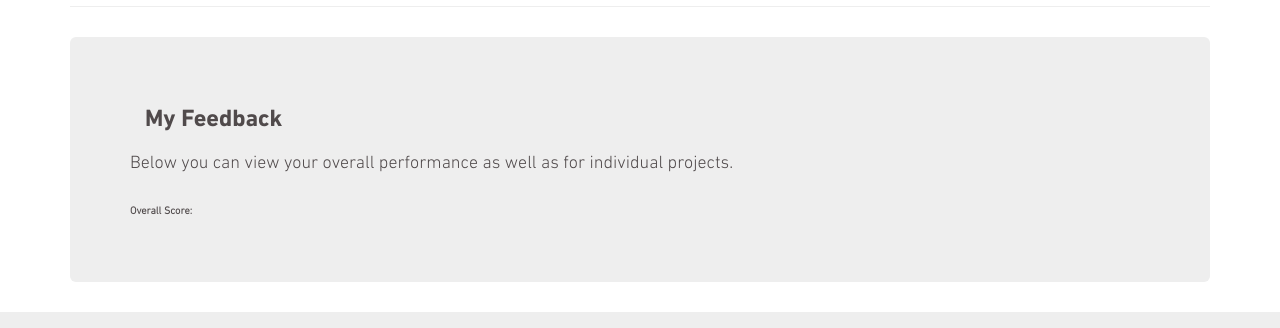
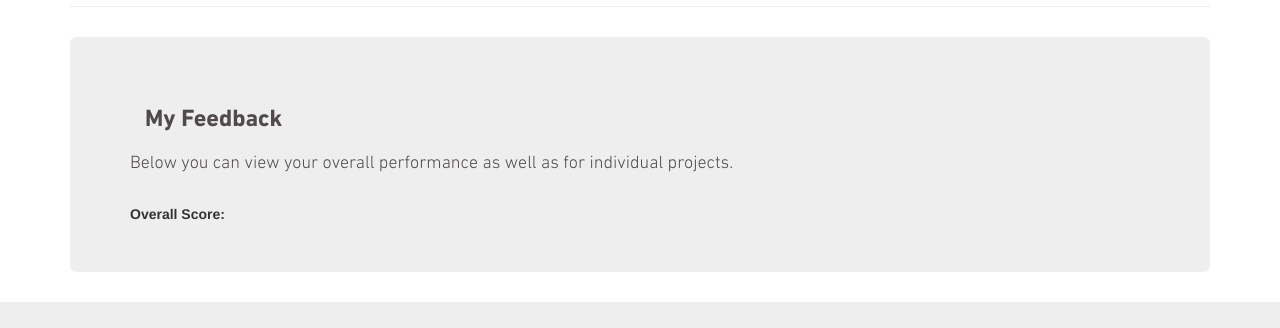
Before and after one commit to rohankonnur123/feedbackWebApp, a plain HTML site: page feedback_student.html in a window 1280 px wide. Shown: the part 131-459 px from the top of the page. Drawn offline with nearby package versions, Linux system fonts and the light colour scheme; no server answers; a script that the page names is missing; files whose address does not match are found by name.

Commit message:
made change

```diff
--- a/feedback_student.html
+++ b/feedback_student.html
@@ -153,10 +153,12 @@ height: 400px;
 
 <div class="container">
   <h3> <span class="text-headerlarge">My Feedback</span> </h3>
-    </div>
-     <h4> <span class="text-primary">Below you can view your overall performance as well as for individual projects.</span> </h4>
-     <br>
-     <p><b>Overall Score: </b><span id="overallScore"></span></p>
+</div>
+ <h4> <span class="text-primary">Below you can view your overall performance as well as for individual projects.</span> </h4>
+ <br>
+ <span><b>Overall Score: </b><span id="overallScore"></span></span>
+<br>
+
 
 </div>
 </div>
```
